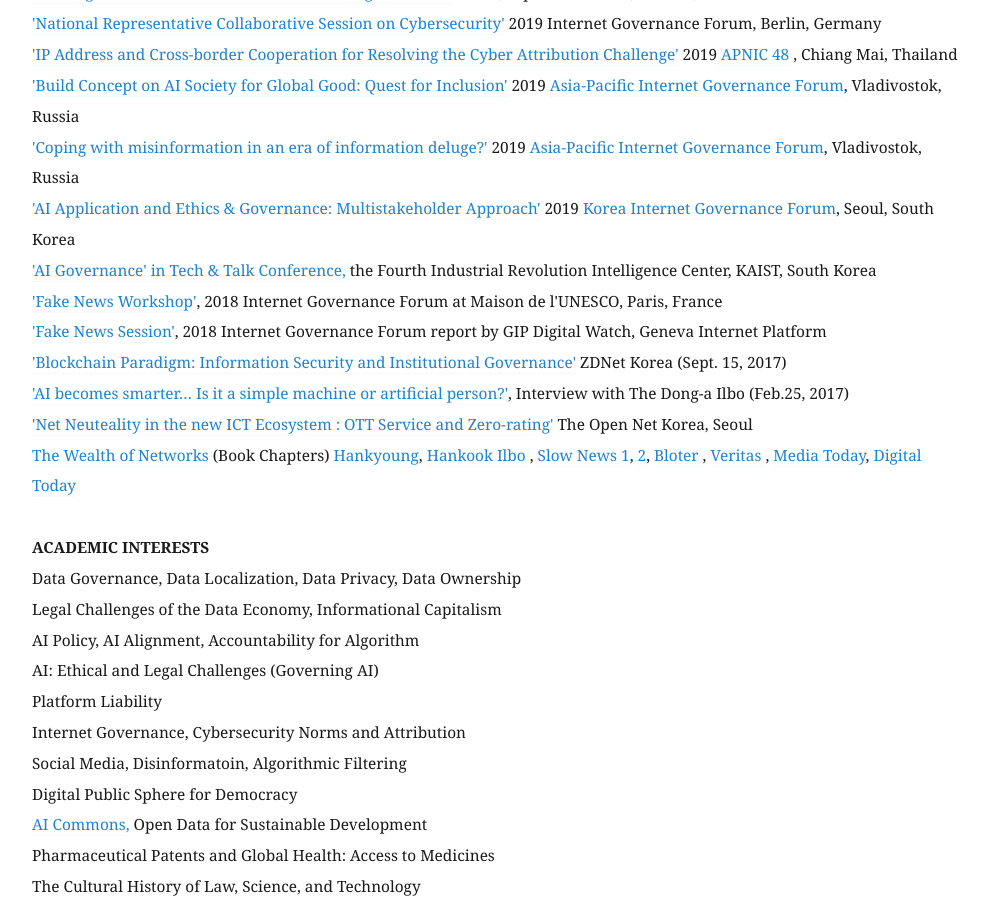
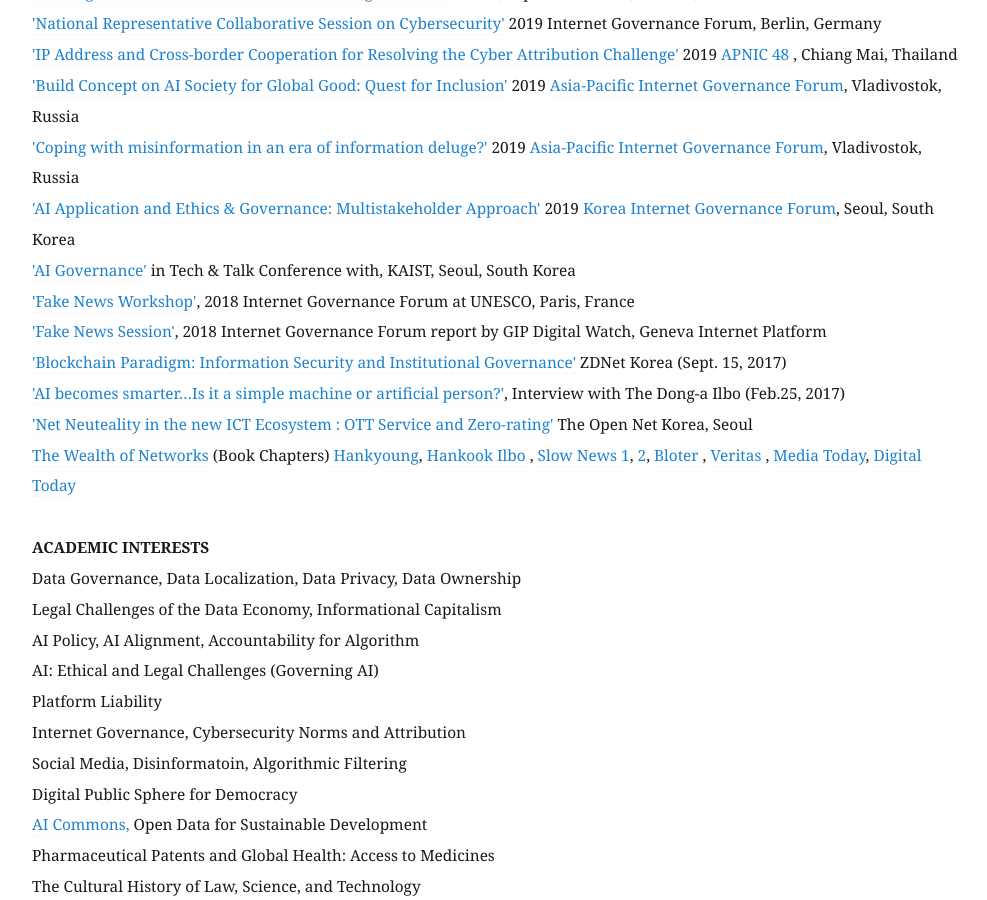
Before and after one commit to eunchangchoi/eunchangchoi.github.io, a Jekyll site: the page built from index.md, in a window 1280 px wide and 900 px high, scrolled down 2080 px. Shown: the whole window, without its empty margins (68-1055 px from the left). Built offline with Jekyll 4.4.1, drawn with Linux system fonts in a browser that asks for light colours.

Commit message:
Update index.md

```diff
--- a/index.md
+++ b/index.md
@@ -34,13 +34,13 @@
 <a href="https://www.ftp.asia/index.php/s/tLZWIWMG1Qp7oA0">'Build Concept on AI Society for Global Good: Quest for Inclusion'</a> 2019 <a href="https://2019.aprigf.asia/prog"> Asia-Pacific Internet Governance Forum</a>, Vladivostok, Russia <br>
 <a href="https://www.ftp.asia/index.php/s/HGkuD3YVUBssKrP">'Coping with misinformation in an era of information deluge?'</a> 2019 <a href="https://2019.aprigf.asia/prog"> Asia-Pacific Internet Governance Forum</a>, Vladivostok, Russia <br>
 <a href="https://youtu.be/92cmsMv6xhQ?t=451">'AI Application and Ethics & Governance: Multistakeholder Approach'</a> 2019 <a href="http://krigf.kr/"> Korea Internet Governance Forum</a>, Seoul, South Korea <br>
-<a href="https://www.kaist.ac.kr/_prog/_board/?mode=V&no=96361&code=kaist_news&site_dvs_cd=kr&menu_dvs_cd=&list_typ=B&skey=&sval=&smonth=&site_dvs=&GotoPage=1"> 'AI Governance' in Tech & Talk Conference,</a> the Fourth Industrial Revolution Intelligence Center, KAIST, South Korea <br>
-<a href="https://www.youtube.com/watch?v=quo1DLyitf8&feature=youtu.be&t=1004">'Fake News Workshop'</a>, 2018 Internet Governance Forum at Maison de l'UNESCO, Paris, France <br>
+<a href="https://kpc4ir.kaist.ac.kr/index.php?mid=kpc4ir_events&document_srl=684"> 'AI Governance'</a> in Tech & Talk Conference with, KAIST, Seoul, South Korea <br>
+<a href="https://www.youtube.com/watch?v=quo1DLyitf8&feature=youtu.be&t=1004">'Fake News Workshop'</a>, 2018 Internet Governance Forum at UNESCO, Paris, France <br>
 <a href="https://dig.watch/sessions/session-fakenews">'Fake News Session'</a>, 2018 Internet Governance Forum report by GIP Digital Watch, Geneva Internet Platform <br>
 <a href="http://www.zdnet.co.kr/view/?no=20170915172456&from=Mobile">'Blockchain Paradigm: Information Security and Institutional Governance'</a> ZDNet Korea (Sept. 15, 2017)<br>
- <a href="www.donga.com/news/article/all/20170225/83056178/1">'AI becomes smarter… Is it a simple machine or artificial person?'</a>,  Interview with The Dong-a Ilbo (Feb.25, 2017)<br>
+ <a href="www.donga.com/news/article/all/20170225/83056178/1">'AI becomes smarter…Is it a simple machine or artificial person?'</a>,  Interview with The Dong-a Ilbo (Feb.25, 2017)<br>
  <a href="https://opennet.or.kr/wp-content/uploads/2015/08/발표자료-Net-Neutrality-OTT-Zero-ratinghandout-2015812-.pdf"> 'Net Neuteality in the new ICT Ecosystem : OTT Service and Zero-rating'</a> The Open Net Korea, Seoul<br>
-  <a href="http://wealthofnetworks.kr"> The Wealth of Networks</a> (Book Chapters)<a href="http://https://www.hankyung.com/life/article/2015041693541"> Hankyoung</a>, <a href="http://https://www.hankookilbo.com/News/Read/201504171632164530"> Hankook Ilbo </a>, <a href="http://slownews.kr/50013"> Slow News 1</a>, <a href="https://slownews.kr/50036"> 2</a>, <a href="http://www.bloter.net/archives/241128"> Bloter </a>, <a href="http://www.veritas-a.com/news/articleView.html?idxno=164861"> Veritas </a>, <a href="http://www.mediatoday.co.kr/news/articleView.html?idxno=125603"> Media Today</a>, <a href="http://www.digitaltoday.co.kr/news/articleView.html?idxno=65605"> Digital Today </a>
+  <a href="http://wealthofnetworks.kr">The Wealth of Networks</a> (Book Chapters)<a href="http://https://www.hankyung.com/life/article/2015041693541"> Hankyoung</a>, <a href="http://https://www.hankookilbo.com/News/Read/201504171632164530"> Hankook Ilbo </a>, <a href="http://slownews.kr/50013"> Slow News 1</a>, <a href="https://slownews.kr/50036"> 2</a>, <a href="http://www.bloter.net/archives/241128"> Bloter </a>, <a href="http://www.veritas-a.com/news/articleView.html?idxno=164861"> Veritas </a>, <a href="http://www.mediatoday.co.kr/news/articleView.html?idxno=125603"> Media Today</a>, <a href="http://www.digitaltoday.co.kr/news/articleView.html?idxno=65605"> Digital Today </a>
     <br>
     <br>
   <strong> ACADEMIC INTERESTS </strong> <br>
```
